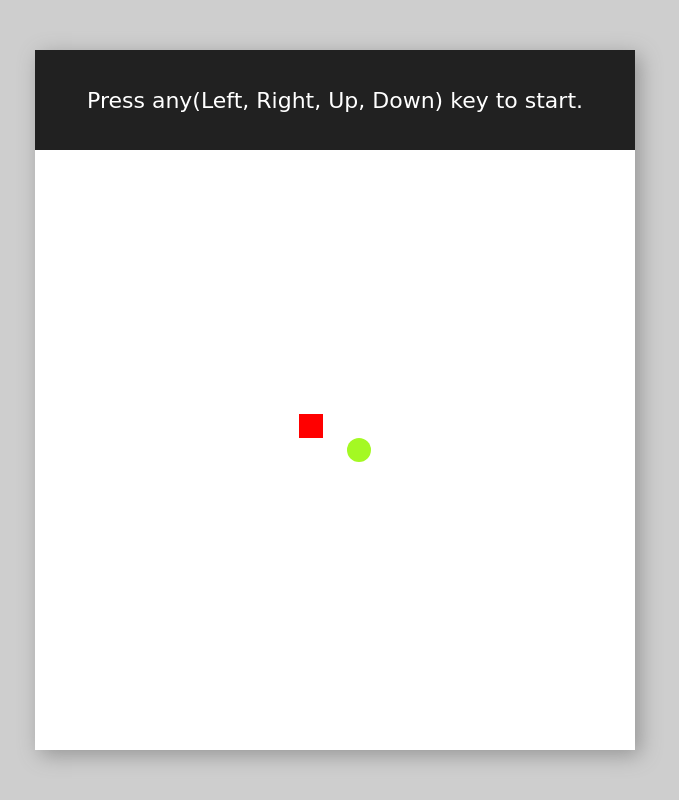
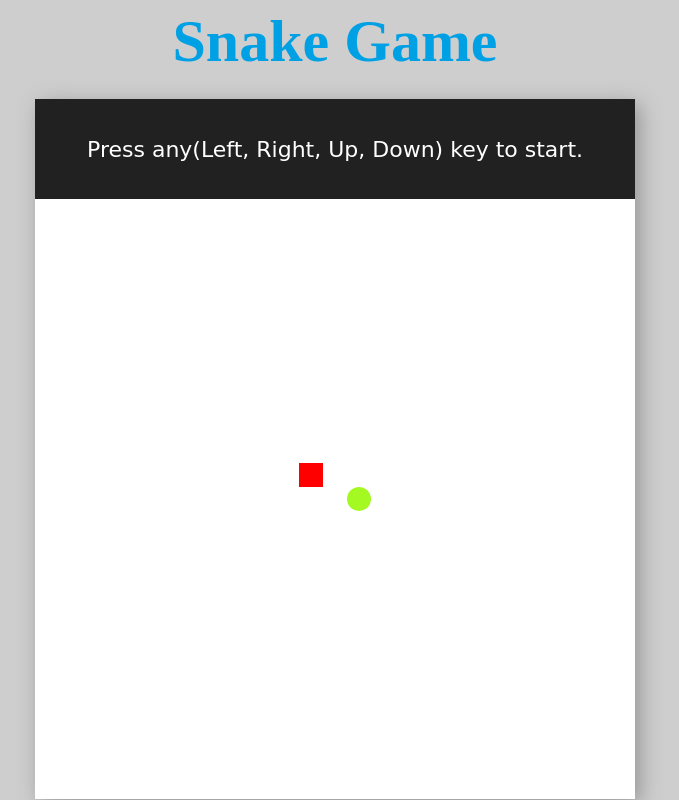
Before and after one commit to tg2003/Snake-game, a plain HTML site: page index.html in a window 1280 px wide. Shown: the whole page, without its empty margins (305-984 px from the left). Drawn offline with Linux system fonts and the light colour scheme.

Commit message:
h1 added

```diff
--- a/index.html
+++ b/index.html
@@ -4,6 +4,9 @@
     <link rel="stylesheet" href="./style.css">
 </head>
 <body>
+    <div class="txt-con">
+        <h1>Snake Game</h1>
+    </div> <br>
     <div class="con">
         <div class="score-con">
             Press any(Left, Right, Up, Down) key to start.
--- a/script.js
+++ b/script.js
@@ -82,8 +82,6 @@ function gameOver(){
     snakeBody=[];
 }
 
-
-
 document.addEventListener("keydown",function(e){
     console.log(e.key);
     let key=e.key;
--- a/style.css
+++ b/style.css
@@ -8,6 +8,17 @@ body{
     height: 100vh;
     width: 100vw;
     background-color: rgb(206, 206, 206);
+    display:flex;
+    flex-direction: column;
+    align-items: center;
+    justify-content: center;
+}
+
+.txt-con{
+    width: 600px;
+    height: 80px;
+    font-size: 30px;
+    color: rgb(0, 160, 229);
     display:flex;
     align-items: center;
     justify-content: center;
```
